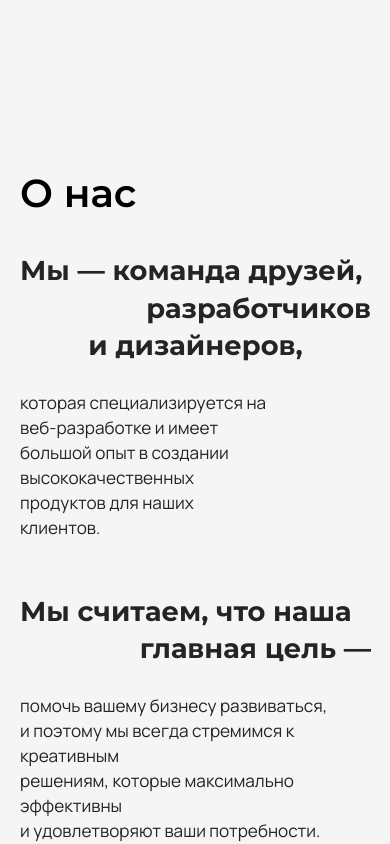
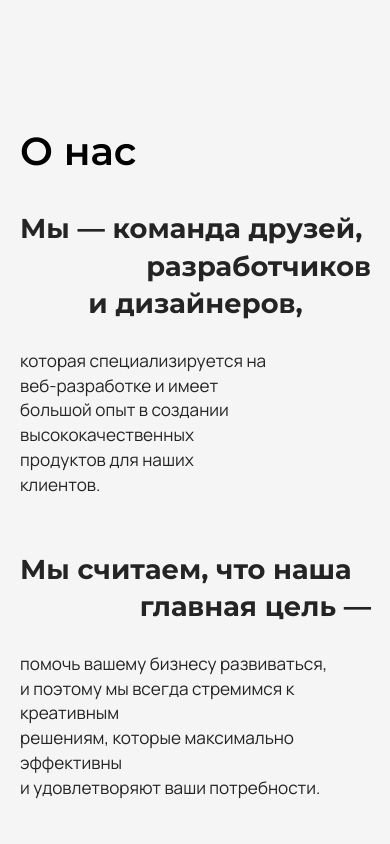
Before and after one commit to YSergo/react-codify, a React (Create React App) app: page /#/ in a window 390 px wide. Shown: the part 760-1604 px from the top of the page. Built offline with nearby package versions, Linux system fonts and the light colour scheme; no server answers; a web font is replaced by a local one.

Commit message:
Add animation for the about part to appear on home

```diff
--- a/src/pages/Home/Home.jsx
+++ b/src/pages/Home/Home.jsx
@@ -5,6 +5,29 @@ import About from '../About/About';
 function Home({ setDrawerOpened, setSelectedCardData, isMobile }) {
   useEffect(() => {
     window.scrollTo(0, 0);
+  }, []);
+
+  const aboutRef = useRef(null);
+  const [isVisible, setIsVisible] = useState(false);
+
+  useEffect(() => {
+    const aboutElement = aboutRef.current;
+    if (!aboutElement) return;
+
+    const handleScroll = () => {
+      const { top } = aboutElement.getBoundingClientRect();
+      const windowHeight = window.innerHeight;
+
+      if (top < windowHeight) {
+        setIsVisible(true);
+      }
+    };
+
+    window.addEventListener('scroll', handleScroll);
+
+    return () => {
+      window.removeEventListener('scroll', handleScroll);
+    };
   }, []);
 
   return (
@@ -20,9 +43,8 @@ function Home({ setDrawerOpened, setSelectedCardData, isMobile }) {
           Заказать проект
         </button>
       </div>
-
-      <div className={styles.animateRequest}>
-        <div className={styles.aboutPart}>
+      <div className={isVisible ? styles.animateRequest : ''}>
+        <div ref={aboutRef} className={styles.aboutPart}>
           <h1> О нас</h1>
           {isMobile && <About isOnHome={true} />}
         </div>
--- a/src/pages/Home/Home.module.scss
+++ b/src/pages/Home/Home.module.scss
@@ -94,7 +94,7 @@
     }
   }
   .aboutPart {
-    margin-top: 50vh;
+    margin-top: 45vh;
   }
 }
 
```
